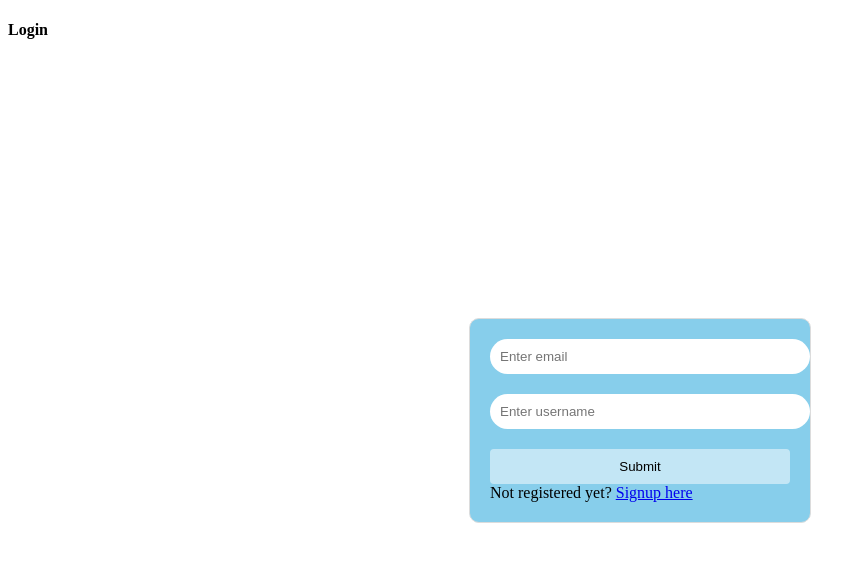
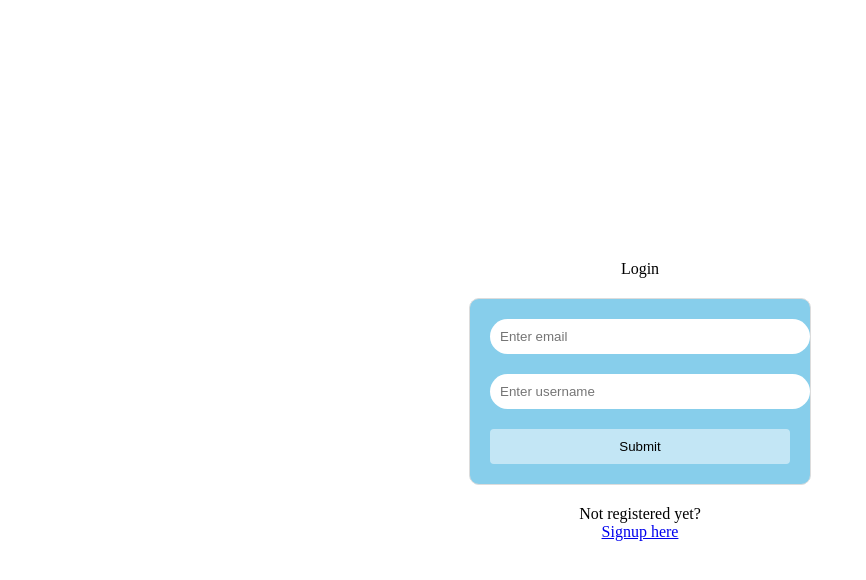
Before and after one commit to NishantSinghChandel/paySense, a Next.js app: page /login in a window 1280 px wide. Shown: the top 580 px of the page, without its empty margins (0-866 px from the left). Built offline with nearby package versions, Linux system fonts and the light colour scheme.

Commit message:
[Validation] validation in login and signup implemented

```diff
--- a/pages/login/login.js
+++ b/pages/login/login.js
@@ -12,7 +12,7 @@ class Login extends Component {
 		};
 	}
 
-	handleSubmitClick = () => {
+	handleSubmitClick = e => {
 		let json_str = this.getCookie("authorisedUser");
 		let authorisedUser = JSON.parse(json_str);
 		console.log(authorisedUser, "jk");
@@ -27,6 +27,7 @@ class Login extends Component {
 		} else {
 			alert("Either username or password doen't match");
 		}
+		e.preventDefault();
 	};
 
 	getCookie = cname => {
@@ -69,9 +70,10 @@ class Login extends Component {
 	render() {
 		return (
 			<div className="page-login">
-				<h4 className="text-center">Login</h4>
 				<div>
-					<form>
+					<div className="text-center mb-5">Login</div>
+					<div className="mt-5">
+						<form onSubmit={e => this.handleSubmitClick(e)}>
 							<input
 								type="email"
 								value={this.state.username}
@@ -86,20 +88,17 @@ class Login extends Component {
 								placeholder="Enter username"
 								required
 							/>
-						<button
-							type="submit"
-							className="btn btn-primary mb-5"
-							onClick={() => this.handleSubmitClick()}
-						>
+							<button type="submit" className="btn btn-primary mb-5">
 								Submit
 							</button>
-						<span className="text-center mt-5">
+						</form>
+					</div>
+					<div className="text-center m-5 text-dark">
 						Not registered yet?{" "}
 						<Link href="/signup">
-								<a>Signup here</a>
+							<a> Signup here </a>
 						</Link>
-						</span>
-					</form>
+					</div>
 				</div>
 			</div>
 		);
--- a/pages/login/login.scss
+++ b/pages/login/login.scss
@@ -1,10 +1,15 @@
 .page-login{
-div{
-    height:90vh;
+    height: calc(100vh - 16px);
     display:flex;
     justify-content: center;
     align-items: center;
+div{
+    display:flex;
+    justify-content: center;
+    align-items: center;
+    flex-direction: column;
     > form{
+        margin:20px 0;
         background:skyblue;
         width:300px;
         padding:20px;
@@ -16,6 +21,7 @@ div{
             border-radius:100px;
             padding:10px;
             border:0;
+            outline: none;
         }
         button{
             padding:10px;
--- a/styles.scss
+++ b/styles.scss
@@ -7,10 +7,9 @@
 button {
     border: none;
 }
-
 a {
     text-decoration: none;
-    color: white;
+    color: #367CFF;
     display: inline-block;
 }
 
```
Also changed, not shown: pages/signup/signup.js (+8 -9 lines). Lines whose indentation alone changed are shown as unchanged.
